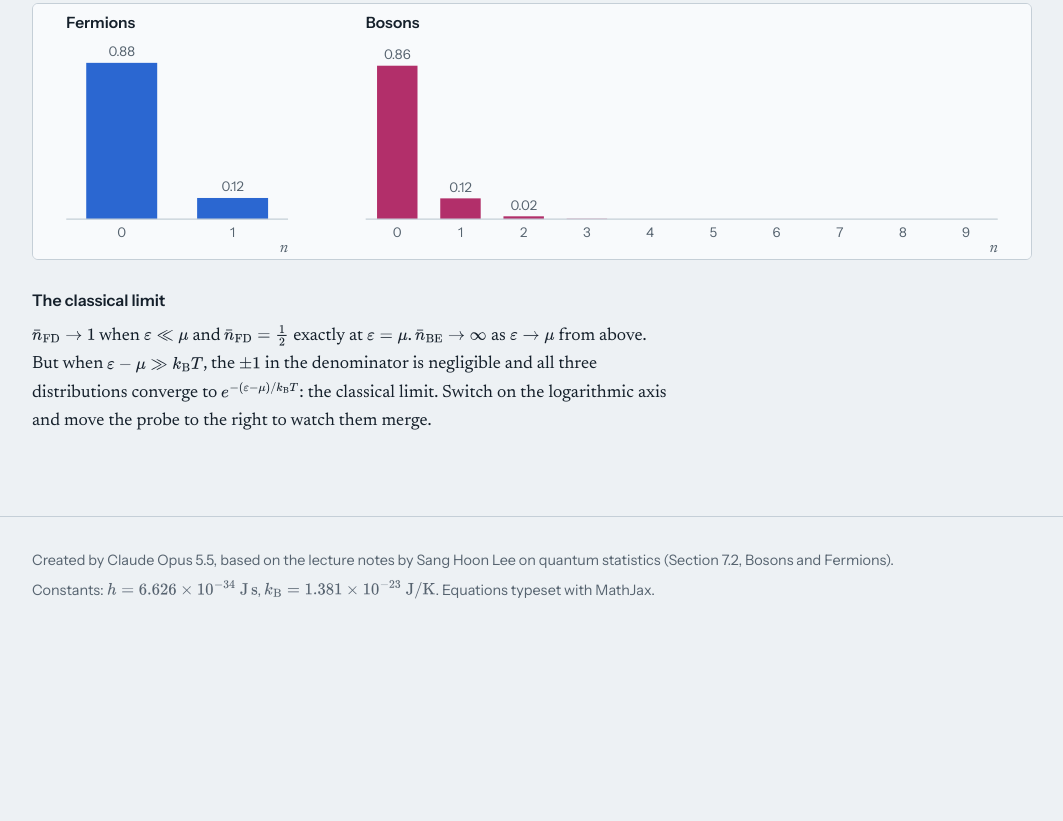
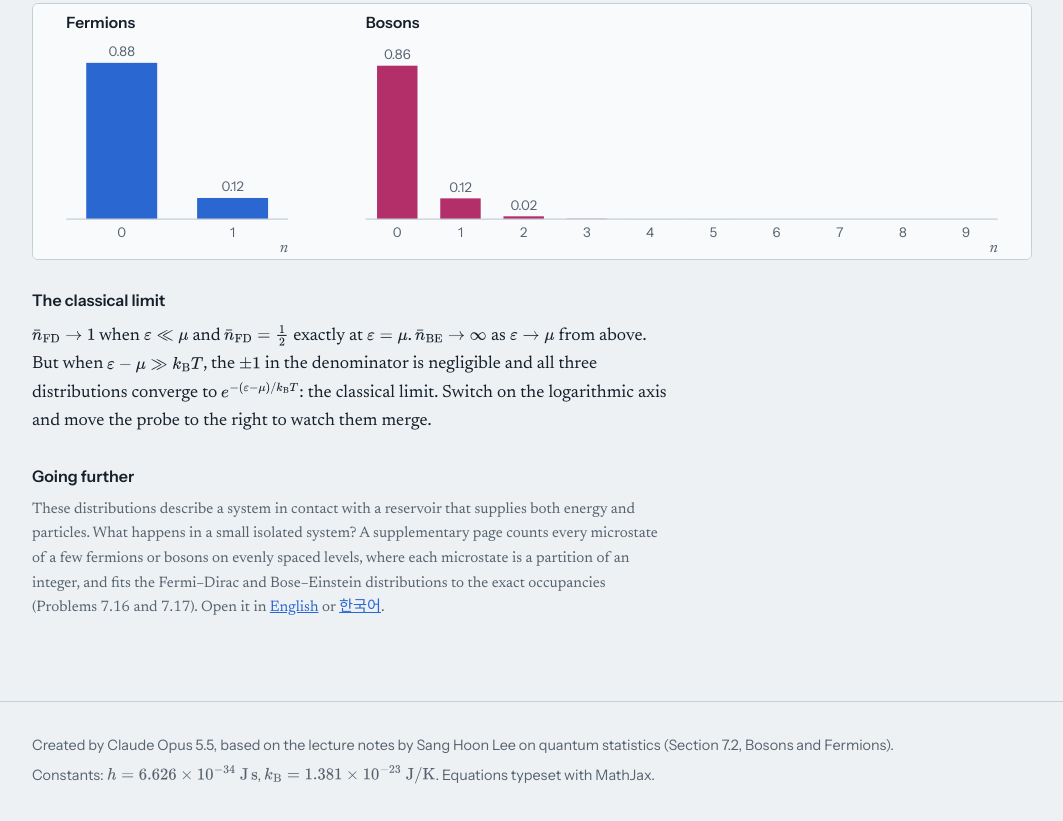
Before and after one commit to lshlj82/boson-vs-fermion, a plain HTML site: page index.html in a window 1280 px wide. Shown: the part 5128-5949 px from the top of the page, without its empty margins (108-1171 px from the left). Before the commit the page ends 5784 px from the top, so only its background shows below. Drawn offline with nearby package versions, Linux system fonts and the light colour scheme.

Commit message:
Add files via upload

```diff
--- a/index.html
+++ b/index.html
@@ -315,6 +315,9 @@ button.theme-btn svg{width:20px; height:20px; fill:none; stroke:currentColor; st
 
   <h3>The classical limit</h3>
   <p class="prose">\(\bar{n}_{\mathrm{FD}} \to 1\) when \(\varepsilon \ll \mu\) and \(\bar{n}_{\mathrm{FD}} = \tfrac12\) exactly at \(\varepsilon = \mu\). \(\bar{n}_{\mathrm{BE}} \to \infty\) as \(\varepsilon \to \mu\) from above. But when \(\varepsilon - \mu \gg k_{\mathrm{B}}T\), the \(\pm 1\) in the denominator is negligible and all three distributions converge to \(e^{-(\varepsilon-\mu)/k_{\mathrm{B}}T}\): the classical limit. Switch on the logarithmic axis and move the probe to the right to watch them merge.</p>
+
+  <h3>Going further</h3>
+  <p class="prose note">These distributions describe a system in contact with a reservoir that supplies both energy and particles. What happens in a small isolated system? A supplementary page counts every microstate of a few fermions or bosons on evenly spaced levels, where each microstate is a partition of an integer, and fits the Fermi–Dirac and Bose–Einstein distributions to the exact occupancies (Problems 7.16 and 7.17). Open it in <a href="https://lshlj82.github.io/FD-BE-from-isolated-systems/">English</a> or <a href="https://lshlj82.github.io/FD-BE-from-isolated-systems/ko.html" lang="ko" style="white-space:nowrap">한국어</a>.</p>
 </section>
 </div>
 
```
Also changed, not shown: 1 other file.
